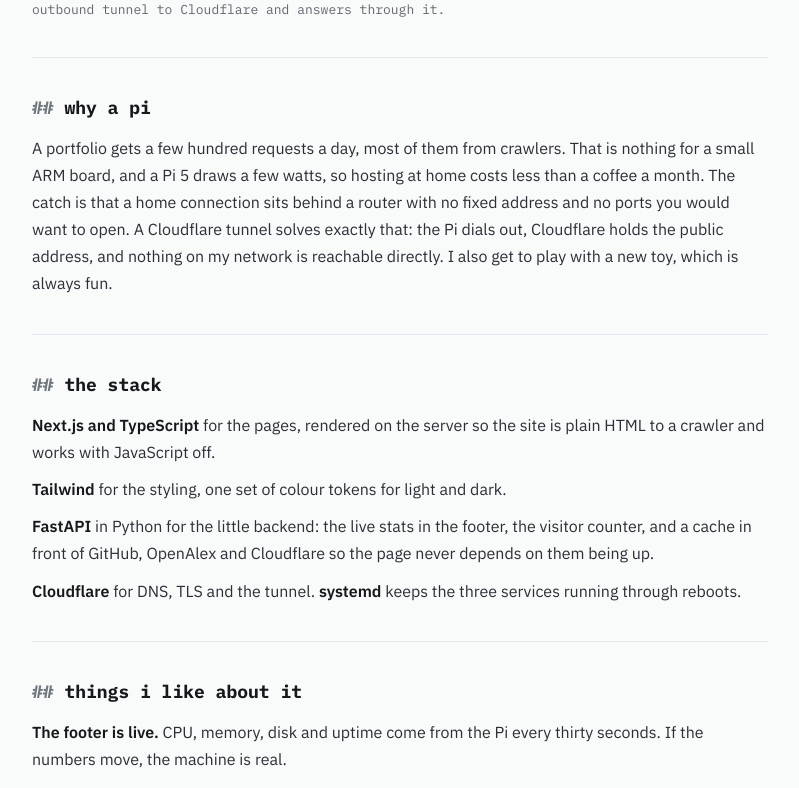
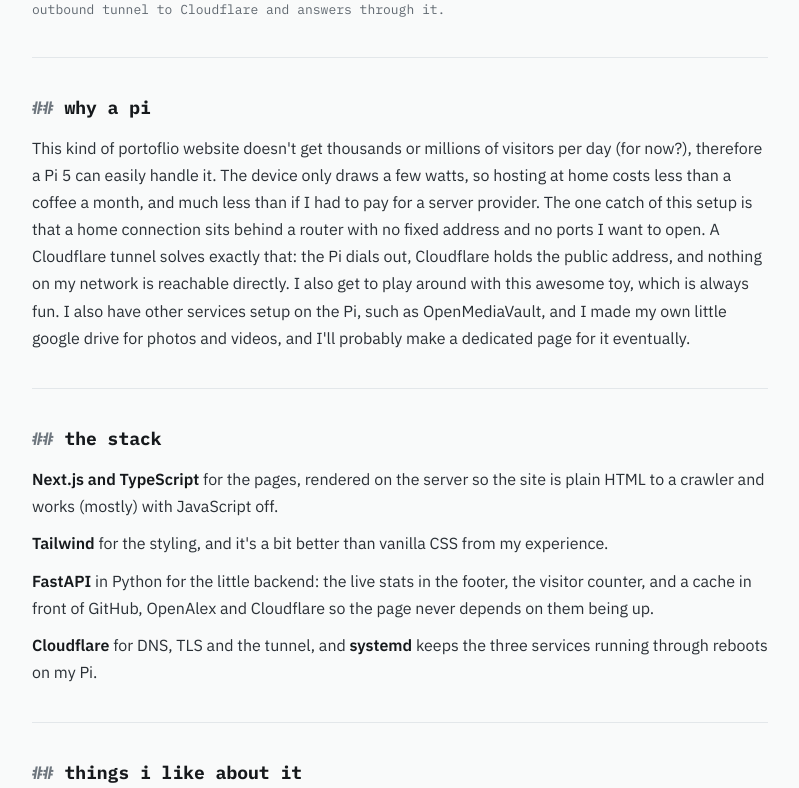
Before and after one commit to Titouaaaan/pi5-app, a Next.js app in the folder my-app/: page /colophon in a window 1280 px wide. Shown: the part 660-1448 px from the top of the page, without its empty margins (240-1039 px from the left). Built offline with nearby package versions, Linux system fonts and the light colour scheme; no server answers.

Commit message:
content: colophon in my own words

```diff
--- a/my-app/app/colophon/page.tsx
+++ b/my-app/app/colophon/page.tsx
@@ -34,7 +34,7 @@
           how this site runs
         </h1>
         <p className="text-[18px] leading-relaxed text-body">
-          I did not want to pay for a server, so the site runs on a Raspberry Pi 5 on a shelf in my flat. This page is how.
+          I did not want to pay for a server, so the site is hosted on my Raspberry Pi 5 sitting on my desk, and briefly explain here how.
         </p>
       </section>
 
@@ -50,17 +50,19 @@
       <Rule />
       <section className="flex flex-col gap-3.5">
         <SectionHeading id="why">why a pi</SectionHeading>
-        <P>A portfolio gets a few hundred requests a day, most of them from crawlers. That is nothing for a small ARM board, and a Pi 5 draws a few watts, so hosting at home costs less than a coffee a month. The catch is that a home connection sits behind a router with no fixed address and no ports you would want to open. A Cloudflare tunnel solves exactly that: the Pi dials out, Cloudflare holds the public address, and nothing on my network is reachable directly. I also get to play with a new toy, which is always fun.</P>
+        <P>This kind of portoflio website doesn&apos;t get thousands or millions of visitors per day (for now?), therefore a Pi 5 can easily handle it. The device only draws a few watts, so hosting at home costs less than a coffee a month, and much less than if I had to pay for a server provider.
+          The one catch of this setup is that a home connection sits behind a router with no fixed address and no ports I want to open. A Cloudflare tunnel solves exactly that: the Pi dials out, Cloudflare holds the public address, and nothing on my network is reachable directly.
+          I also get to play around with this awesome toy, which is always fun. I also have other services setup on the Pi, such as OpenMediaVault, and I made my own little google drive for photos and videos, and I&apos;ll probably make a dedicated page for it eventually.</P>
       </section>
 
       <Rule />
       <section className="flex flex-col gap-3.5">
         <SectionHeading id="stack">the stack</SectionHeading>
         <ul className="flex flex-col gap-2.5">
-          <Item title="Next.js and TypeScript">for the pages, rendered on the server so the site is plain HTML to a crawler and works with JavaScript off.</Item>
-          <Item title="Tailwind">for the styling, one set of colour tokens for light and dark.</Item>
+          <Item title="Next.js and TypeScript">for the pages, rendered on the server so the site is plain HTML to a crawler and works (mostly) with JavaScript off.</Item>
+          <Item title="Tailwind">for the styling, and it&apos;s a bit better than vanilla CSS from my experience.</Item>
           <Item title="FastAPI">in Python for the little backend: the live stats in the footer, the visitor counter, and a cache in front of GitHub, OpenAlex and Cloudflare so the page never depends on them being up.</Item>
-          <Item title="Cloudflare">for DNS, TLS and the tunnel. <b className="font-semibold text-ink">systemd</b> keeps the three services running through reboots.</Item>
+          <Item title="Cloudflare">for DNS, TLS and the tunnel, and <b className="font-semibold text-ink">systemd</b> keeps the three services running through reboots on my Pi.</Item>
         </ul>
       </section>
 
@@ -68,7 +70,7 @@
       <section className="flex flex-col gap-3.5">
         <SectionHeading id="likes">things i like about it</SectionHeading>
         <ul className="flex flex-col gap-2.5">
-          <Item title="The footer is live.">CPU, memory, disk and uptime come from the Pi every thirty seconds. If the numbers move, the machine is real.</Item>
+          <Item title="The footer is live.">CPU, memory, disk and uptime come from the Pi every 5 seconds.</Item>
           <Item title="Deploys cannot half-break it.">A script builds the new version into a scratch folder, swaps it in only if the build succeeded, restarts, checks that the page now carries the new commit hash, and rolls back on its own if it does not. It has done that once, for real.</Item>
           <Item title="The visitor counter cannot track you.">It stores a hash of your address mixed with the date and a secret that never leaves the Pi. Same person tomorrow, different hash. No cookies, nothing to join.</Item>
           <Item title="Nothing loads from anyone else.">Fonts are self-hosted, there is no analytics script, no embeds except a video you have to click. The whole page is about 110 kB of JavaScript.</Item>
```
